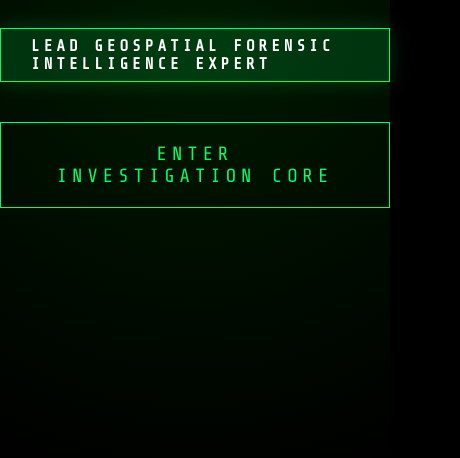
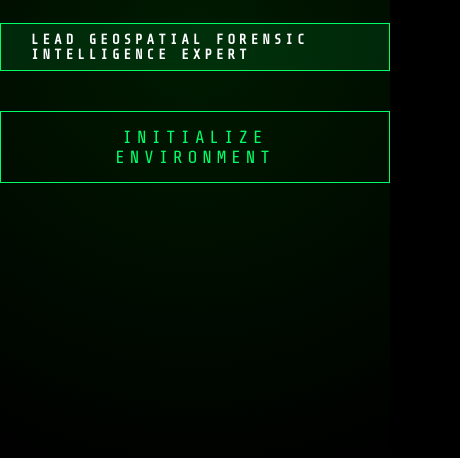
Before and after one commit to nikhilkrishnan-ai/nk-interactive-portfolio, a plain HTML site: page index.html in a window 390 px wide. Shown: the part 386-844 px from the top of the page, 460 px wide, since content can reach past the window. Drawn offline with nearby package versions, Linux system fonts and the light colour scheme.

Commit message:
Update index.html

```diff
--- a/index.html
+++ b/index.html
@@ -3,7 +3,7 @@
 <head>
     <meta charset="UTF-8">
     <meta name="viewport" content="width=device-width, initial-scale=1.0">
-    <title>NK | GeoSense Forensic Lab v7.6</title>
+    <title>NK | GeoSense Forensic Lab v8.0</title>
     <script src="https://cdnjs.cloudflare.com/ajax/libs/three.js/r128/three.min.js"></script>
     <link href="https://fonts.googleapis.com/css2?family=Share+Tech+Mono&family=Orbitron:wght@400;700;900&display=swap" rel="stylesheet">
     <style>
@@ -13,33 +13,43 @@
             position: absolute; top: 0; left: 0; width: 100%; height: 100%;
             background: radial-gradient(circle, #001a00 0%, #000 100%);
             display: flex; flex-direction: column; justify-content: center; align-items: center;
-            z-index: 9999; color: #00ff66;
+            z-index: 9999; color: #00ff66; transition: 1s;
         }
-        .glitch { font-family: 'Orbitron', sans-serif; font-size: 4rem; letter-spacing: 15px; text-shadow: 2px 0 #ff0000, -2px 0 #0000ff; animation: glitch 1s infinite; text-align: center; }
+        .glitch { font-family: 'Orbitron', sans-serif; font-size: clamp(2rem, 8vw, 4rem); letter-spacing: 15px; text-shadow: 2px 0 #ff0000, -2px 0 #0000ff; animation: glitch 1s infinite; text-align: center; }
         @keyframes glitch { 0% { transform: translate(0); } 20% { transform: translate(-2px, 2px); } 40% { transform: translate(-2px, -2px); } 60% { transform: translate(2px, 2px); } 80% { transform: translate(2px, -2px); } 100% { transform: translate(0); } }
 
         .profession-badge {
             margin-top: 15px; padding: 8px 30px; border: 1px solid #00ff66;
-            background: rgba(0, 255, 102, 0.15); font-size: 16px; letter-spacing: 4px;
+            background: rgba(0, 255, 102, 0.1); font-size: 14px; letter-spacing: 4px;
             text-transform: uppercase; color: #fff; font-weight: bold;
-            box-shadow: 0 0 20px rgba(0, 255, 102, 0.2);
         }
 
-        .btn { background: transparent; color: #00ff66; border: 1px solid #00ff66; padding: 20px 50px; cursor: pointer; font-family: inherit; font-size: 1.2rem; letter-spacing: 5px; transition: 0.5s; margin-top: 40px; text-transform: uppercase; }
+        .btn { background: transparent; color: #00ff66; border: 1px solid #00ff66; padding: 15px 40px; cursor: pointer; font-family: inherit; font-size: 1.1rem; letter-spacing: 5px; transition: 0.5s; margin-top: 40px; text-transform: uppercase; }
         .btn:hover { background: #00ff66; color: #000; box-shadow: 0 0 50px #00ff66; }
 
-        #hud { position: absolute; bottom: 40px; left: 40px; color: #00ff66; background: rgba(0, 10, 0, 0.9); padding: 30px; border-left: 5px solid #00ff66; pointer-events: none; line-height: 1.8; z-index: 50; }
-        #decrypt-zone { position: absolute; top: 40px; right: 40px; z-index: 100; }
-        .decrypt-btn { background: rgba(255, 0, 0, 0.2); color: #ff3333; border: 1px solid #ff3333; padding: 12px 25px; cursor: pointer; font-family: inherit; font-weight: bold; letter-spacing: 2px; transition: 0.3s; text-transform: uppercase; }
+        /* Tactical HUD */
+        #hud { position: absolute; bottom: 30px; left: 30px; color: #00ff66; background: rgba(0, 10, 0, 0.8); padding: 20px; border-left: 4px solid #00ff66; pointer-events: none; line-height: 1.6; z-index: 50; font-size: 13px; max-width: 90vw; }
+        #decrypt-zone { position: absolute; top: 30px; right: 30px; z-index: 100; }
+        .decrypt-btn { background: rgba(255, 0, 0, 0.2); color: #ff3333; border: 1px solid #ff3333; padding: 10px 20px; cursor: pointer; font-family: inherit; font-weight: bold; letter-spacing: 2px; transition: 0.3s; text-transform: uppercase; }
         .decrypt-btn:hover { background: #ff3333; color: #fff; box-shadow: 0 0 20px #ff3333; }
         .decrypted { color: #00ff66 !important; border-color: #00ff66 !important; background: rgba(0, 255, 102, 0.1) !important; }
 
-        #crosshair { position: absolute; top: 50%; left: 50%; transform: translate(-50%, -50%); width: 40px; height: 40px; border: 1px solid rgba(0, 255, 102, 0.3); border-radius: 50%; pointer-events: none; }
-        .operator-name { letter-spacing: 2px; font-weight: bold; color: #fff; text-transform: uppercase; }
-        .highlight-red { color: #ff3333; font-weight: bold; }
-        .title-text { font-size: 11px; opacity: 0.7; letter-spacing: 1px; color: #00ff66; text-transform: uppercase; }
+        #crosshair { position: absolute; top: 50%; left: 50%; transform: translate(-50%, -50%); width: 30px; height: 30px; border: 1px solid rgba(0, 255, 102, 0.3); border-radius: 50%; pointer-events: none; }
+        .operator-name { letter-spacing: 2px; font-weight: bold; color: #fff; }
+        .title-text { font-size: 10px; opacity: 0.7; letter-spacing: 1px; color: #00ff66; }
 
-        @keyframes blink { 0%, 100% { opacity: 1; } 50% { opacity: 0.2; } }
+        /* Proximity Info Panel */
+        #info-panel { position: absolute; top: 50%; right: 50px; transform: translateY(-50%); width: 300px; color: #00ff66; background: rgba(0, 20, 0, 0.9); border: 1px solid #00ff66; padding: 20px; display: none; z-index: 40; pointer-events: none; }
+
+        /* Mobile Joystick Placeholder */
+        #mobile-controls { position: absolute; bottom: 30px; right: 30px; display: none; gap: 10px; z-index: 100; }
+        .m-btn { width: 60px; height: 60px; background: rgba(0, 255, 102, 0.1); border: 1px solid #00ff66; color: #00ff66; display: flex; justify-content: center; align-items: center; border-radius: 50%; touch-action: none; }
+
+        @media (max-width: 768px) {
+            #mobile-controls { display: flex; }
+            #hud { bottom: 120px; font-size: 11px; }
+            .glitch { font-size: 2.5rem; letter-spacing: 8px; }
+        }
     </style>
 </head>
 <body>
@@ -48,7 +58,12 @@
         <div class="glitch">GEOSENSE</div>
         <p>AUTHORIZATION GRANTED: <span class="operator-name">NIKHIL KRISHNAN [NK]</span></p>
         <div class="profession-badge">Lead Geospatial Forensic Intelligence Expert</div>
-        <button class="btn" onclick="startApp()">Enter Investigation Core</button>
+        <button class="btn" onclick="startApp()">Initialize Environment</button>
+    </div>
+
+    <div id="info-panel">
+        <h3 id="info-title" style="margin-top: 0; border-bottom: 1px solid #00ff66; padding-bottom: 10px;">DATA NODE</h3>
+        <p id="info-desc" style="font-size: 14px;"></p>
     </div>
 
     <div id="decrypt-zone">
@@ -56,23 +71,30 @@
     </div>
 
     <div id="crosshair"></div>
+
+    <div id="mobile-controls">
+        <div class="m-btn" id="m-up">▲</div>
+        <div class="m-btn" id="m-down">▼</div>
+    </div>
+
     <div id="hud">
-        <span class="title-text">IDENTITY:</span> <span class="operator-name">NIKHIL KRISHNAN [NK]</span><br>
-        <span class="title-text">RANK:</span> <span style="color: #fff; font-weight: bold;">LEAD GEOSPATIAL FORENSIC INTELLIGENCE EXPERT</span><br>
-        <span class="title-text">ASSIGNMENT:</span> <span class="highlight-red">RUWAIS OFFSHORE SPOOFING ANALYSIS</span><br>
-        <span class="title-text">SYSTEM:</span> <span id="status-text" style="color: #ff3333; animation: blink 1s infinite;">INTEGRITY COMPROMISED</span><br>
+        <span class="title-text">NAME:</span> <span class="operator-name">NIKHIL KRISHNAN [NK]</span><br>
+        <span class="title-text">RANK:</span> <span style="color: #fff">LEAD GEOSPATIAL FORENSIC INTELLIGENCE EXPERT</span><br>
+        <span class="title-text">SECTOR:</span> <span style="color: #ff3333">RUWAIS OFFSHORE (24.11N, 52.73E)</span><br>
+        <span class="title-text">STATUS:</span> <span id="status-text" style="color: #ff3333;">SIGNAL INTEGRITY COMPROMISED</span><br>
         ------------------------------------------<br>
-        W,A,S,D - NAVIGATION | MOUSE - TARGET SCAN
+        [W,A,S,D] NAVIGATION | [MOUSE] SCAN VIEW
     </div>
 
     <script>
         let scene, camera, renderer, particles, mapTable, laser, holoProfile;
         let isDecrypted = false;
+        let displays = [];
         const keys = {};
 
         function init() {
             scene = new THREE.Scene();
-            scene.fog = new THREE.FogExp2(0x000000, 0.012);
+            scene.fog = new THREE.FogExp2(0x000000, 0.01);
 
             camera = new THREE.PerspectiveCamera(75, window.innerWidth / window.innerHeight, 0.1, 2000);
             renderer = new THREE.WebGLRenderer({ antialias: true, alpha: true });
@@ -80,75 +102,72 @@
             renderer.setPixelRatio(window.devicePixelRatio);
             document.body.appendChild(renderer.domElement);
 
-            scene.add(new THREE.AmbientLight(0xffffff, 1.8));
-            const pnt = new THREE.PointLight(0x00ff66, 3, 500);
-            pnt.position.set(0, 50, 0);
+            scene.add(new THREE.AmbientLight(0xffffff, 2));
+            const pnt = new THREE.PointLight(0x00ff66, 4, 600);
+            pnt.position.set(0, 100, 0);
             scene.add(pnt);
 
             const grid = new THREE.GridHelper(2000, 100, 0x00ff66, 0x001100);
             scene.add(grid);
 
+            // Matrix Particles
             const pGeo = new THREE.BufferGeometry();
-            const pCount = 12000;
+            const pCount = 15000;
             const pPos = new Float32Array(pCount * 3);
-            for(let i=0; i<pCount*3; i++) pPos[i] = (Math.random() - 0.5) * 1000;
+            for(let i=0; i<pCount*3; i++) pPos[i] = (Math.random() - 0.5) * 1500;
             pGeo.setAttribute('position', new THREE.BufferAttribute(pPos, 3));
             const pMat = new THREE.PointsMaterial({ color: 0x00ff66, size: 0.15, transparent: true, opacity: 0.6 });
-            particles = new THREE.Points(pGeo, pMat); // Fixed: added THREE. prefix
+            particles = new THREE.Points(pGeo, pMat);
             scene.add(particles);
 
             const loader = new THREE.TextureLoader();
 
-            // Hologram Profile
+            // 1. HOLOGRAM
             loader.load('r6sb37yz31rg80cxzmyv2k3rm4_result_0.jpg', function(tex) {
-                const profileGeo = new THREE.CircleGeometry(15, 64);
+                const profileGeo = new THREE.CircleGeometry(20, 64);
                 const profileMat = new THREE.MeshBasicMaterial({ map: tex, side: THREE.DoubleSide, transparent: true, opacity: 0.9 });
                 holoProfile = new THREE.Mesh(profileGeo, profileMat);
-                holoProfile.position.set(0, 25, -40);
+                holoProfile.position.set(0, 35, -50);
                 scene.add(holoProfile);
 
-                const ring = new THREE.Mesh(new THREE.TorusGeometry(15.5, 0.3, 16, 100), new THREE.MeshBasicMaterial({ color: 0x00ffcc }));
-                ring.position.set(0, 25, -40);
-                scene.add(ring);
+                const r = new THREE.Mesh(new THREE.TorusGeometry(20.5, 0.3, 16, 100), new THREE.MeshBasicMaterial({ color: 0x00ffcc }));
+                r.position.set(0, 35, -50);
+                scene.add(r);
             });
 
-            const tableGeo = new THREE.CylinderGeometry(25, 27, 2, 32);
-            const tableMat = new THREE.MeshBasicMaterial({ color: 0x00ff66, wireframe: true });
-            mapTable = new THREE.Mesh(tableGeo, tableMat);
-            mapTable.position.set(0, 1, -100);
+            // 2. INVESTIGATION TABLE
+            const tGeo = new THREE.CylinderGeometry(30, 32, 2, 32);
+            mapTable = new THREE.Mesh(tGeo, new THREE.MeshBasicMaterial({ color: 0x00ff66, wireframe: true }));
+            mapTable.position.set(0, 1, -120);
             scene.add(mapTable);
 
-            const laserGeo = new THREE.CylinderGeometry(0.5, 0.5, 120, 8);
-            const laserMat = new THREE.MeshBasicMaterial({ color: 0xff3333, transparent: true, opacity: 0.8 });
-            laser = new THREE.Mesh(laserGeo, laserMat);
+            const lGeo = new THREE.CylinderGeometry(0.5, 0.5, 150, 8);
+            laser = new THREE.Mesh(lGeo, new THREE.MeshBasicMaterial({ color: 0xff3333, transparent: true, opacity: 0.8 }));
             laser.rotation.z = Math.PI / 3;
-            laser.position.set(0, 30, -100);
+            laser.position.set(0, 40, -120);
             scene.add(laser);
 
-            // Evidence Boards
-            createDisplay('Screenshot_20260407_150128_Maps.jpg', -60, -120);
-            createDisplay('Screenshot_20260407_151951_GPS Test.jpg', 0, -150);
-            createDisplay('Screenshot_20260407_152237_GPS Test.jpg', 60, -120);
+            // 3. EXHIBITS WITH METADATA
+            createDisplay('Screenshot_20260407_150128_Maps.jpg', -70, -150, "GPS ANOMALY MAP", "Recorded 250km jump from Abu Dhabi to Ruwais Offshore. Velocity violation detected.");
+            createDisplay('Screenshot_20260407_151951_GPS Test.jpg', 0, -180, "SIGNAL INTEGRITY", "Hardware signal loss during spoofing event. Status: NO FIX.");
+            createDisplay('Screenshot_20260407_152237_GPS Test.jpg', 70, -150, "FORENSIC PATCH", "Applied signal correction and verified 3D fix in secure mode.");
+            createDisplay('power_bi_real visual.jpg', 0, -80, "POWER BI ANALYTICS", "Trend analysis of signal spoofing events and cluster mapping of anomalies.");
 
-            // Power BI Visual (Filename must match GitHub exactly)
-            createDisplay('power_bi_real visual.jpg', 0, -70, 45, 28);
-
-            camera.position.set(0, 10, 60);
+            camera.position.set(0, 15, 80);
         }
 
-        function createDisplay(url, x, z, width = 35, height = 22) {
+        function createDisplay(url, x, z, title, desc) {
             new THREE.TextureLoader().load(url, function(tex) {
-                const mesh = new THREE.Mesh(new THREE.PlaneGeometry(width, height), new THREE.MeshBasicMaterial({ map: tex, side: THREE.DoubleSide }));
-                mesh.position.set(x, 18, z);
-                mesh.lookAt(0, 18, 0);
-                scene.add(mesh);
+                const group = new THREE.Group();
+                const mesh = new THREE.Mesh(new THREE.PlaneGeometry(45, 28), new THREE.MeshBasicMaterial({ map: tex, side: THREE.DoubleSide }));
+                const frame = new THREE.Mesh(new THREE.BoxGeometry(45.5, 28.5, 0.5), new THREE.MeshBasicMaterial({ color: 0x00ff66, wireframe: true }));
+                group.add(mesh);
+                group.add(frame);
+                group.position.set(x, 25, z);
+                group.lookAt(0, 25, 0);
+                scene.add(group);
 
-                const frame = new THREE.Mesh(new THREE.BoxGeometry(width + 0.5, height + 0.5, 0.6), new THREE.MeshBasicMaterial({ color: 0x00ff66, wireframe: true }));
-                frame.position.set(x, 18, z);
-                frame.lookAt(0, 18, 0);
-                scene.add(frame);
-            }, undefined, function(err) {
-                console.warn("Could not load image:", url);
+                displays.push({ mesh: group, title: title, desc: desc });
             });
         }
 
@@ -156,27 +175,34 @@
             if (isDecrypted) return;
             const btn = document.getElementById('decrypt-trigger');
             const status = document.getElementById('status-text');
-            btn.innerText = "PENETRATING RUWAIS ENCRYPTION...";
+            btn.innerText = "RUNNING GEOSENSE DECODER...";
             setTimeout(() => {
                 isDecrypted = true;
-                btn.innerText = "ACCESS SECURED";
+                btn.innerText = "SPOOFING NEUTRALIZED";
                 btn.classList.add('decrypted');
-                status.innerText = "SPOOFING VERIFIED: SOURCE NEUTRALIZED";
+                status.innerText = "SECURE: SOURCE RUWAIS IDENTIFIED";
                 status.style.color = "#00ff66";
-                status.style.animation = "none";
-                if(laser) laser.material.color.set(0x00ff66);
+                laser.material.color.set(0x00ff66);
             }, 2500);
         }
 
         function startApp() {
             document.getElementById('loading-screen').style.opacity = '0';
             setTimeout(() => document.getElementById('loading-screen').style.display = 'none', 1000);
-            if (document.body.requestPointerLock) document.body.requestPointerLock();
+            if (!(/Mobi|Android/i.test(navigator.userAgent))) {
+                document.body.requestPointerLock();
+            }
             animate();
         }
 
         document.addEventListener('keydown', (e) => keys[e.code] = true);
         document.addEventListener('keyup', (e) => keys[e.code] = false);
+
+        // Mobile Controls
+        document.getElementById('m-up').addEventListener('touchstart', () => keys['KeyW'] = true);
+        document.getElementById('m-up').addEventListener('touchend', () => keys['KeyW'] = false);
+        document.getElementById('m-down').addEventListener('touchstart', () => keys['KeyS'] = true);
+        document.getElementById('m-down').addEventListener('touchend', () => keys['KeyS'] = false);
 
         let yaw = 0, pitch = 0;
         document.addEventListener('mousemove', (e) => {
@@ -190,21 +216,31 @@
 
         function animate() {
             requestAnimationFrame(animate);
-            const speed = 0.8;
+            const speed = 1.0;
             if(keys['KeyW']) camera.translateZ(-speed);
             if(keys['KeyS']) camera.translateZ(speed);
             if(keys['KeyA']) camera.translateX(-speed);
             if(keys['KeyD']) camera.translateX(speed);
-            camera.position.y = 10;
+            camera.position.y = 15;
 
-            if(particles) particles.rotation.y += 0.0008;
+            particles.rotation.y += 0.001;
             if(holoProfile) holoProfile.rotation.y += 0.01;
             if(mapTable) mapTable.rotation.y += 0.005;
 
-            if(laser) {
-                laser.material.opacity = isDecrypted ? (0.8 + Math.sin(Date.now() * 0.005) * 0.2) : (0.4 + Math.sin(Date.now() * 0.01) * 0.4);
-            }
+            // Proximity Detection
+            let found = false;
+            displays.forEach(d => {
+                const dist = camera.position.distanceTo(d.mesh.position);
+                if (dist < 80) {
+                    document.getElementById('info-panel').style.display = 'block';
+                    document.getElementById('info-title').innerText = d.title;
+                    document.getElementById('info-desc').innerText = d.desc;
+                    found = true;
+                }
+            });
+            if (!found) document.getElementById('info-panel').style.display = 'none';
 
+            laser.material.opacity = isDecrypted ? 0.8 : (0.4 + Math.sin(Date.now() * 0.01) * 0.4);
             renderer.render(scene, camera);
         }
 
```
